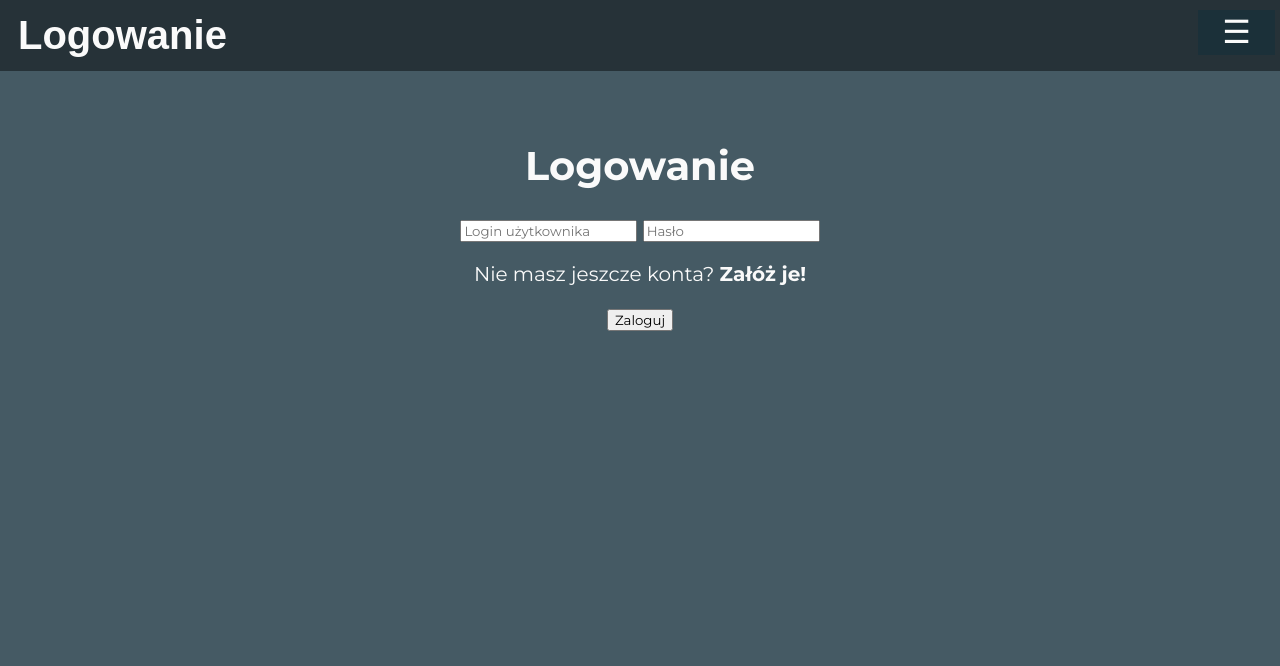
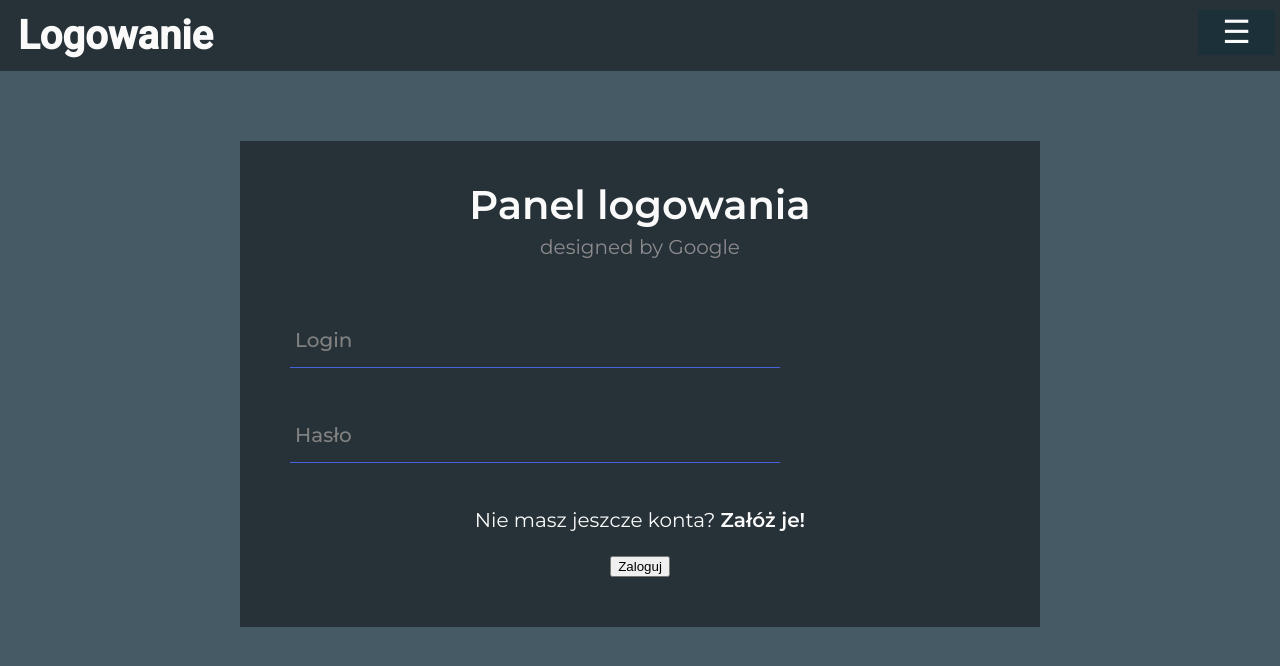
Before and after one commit to Yournicknamehere/E14, a PHP site: page /logowanie.php in a window 1280 px wide. Shown: the top 666 px of the page. Run offline with PHP 8.4, Linux system fonts and the light colour scheme.

Commit message:
Poprawki

```diff
--- a/CSS/style.css
+++ b/CSS/style.css
@@ -1,4 +1,5 @@
-@import url('https://fonts.googleapis.com/css?family=Montserrat:400,500,600,700&display=swap');
+@import url('https://fonts.googleapis.com/css?family=Montserrat:400,500,600&display=swap');
+@import url('https://fonts.googleapis.com/css?family=Roboto:400,500&display=swap');
 * {
     box-sizing: border-box;
     -webkit-box-sizing: border-box;
@@ -14,23 +15,27 @@ body {
     font-family: 'Montserrat', sans-serif;
 }
 
-.login-form {
-    font-family: 'Montserrat', sans-serif;
-    width: 600px;
-    margin: 30px auto 0;
-    display: block;
-    background: #455a64;
-    padding: 10px 50px 50px;
+.container {
+    max-width: 800px;
+    margin:30px auto 0;
+    display:block;
+    background: #263238;
+    padding:10px 50px 50px 50px;
+    text-align: center;
 }
 
-.login-form h2 {
-    text-align: center;
+.container h2 {
+    text-align:center;
+    font-size: 40px;
     margin-bottom: 50px;
+    line-height: 42px;
+    color: #fafafa;
 }
 
-.login-form h2 small {
+.container h2 small {
     font-weight: normal;
-    color: #fafafa;
+    font-size: 20px;
+    color: #c0b8b8ab;
     display: block;
 }
 
@@ -40,49 +45,91 @@ body {
 }
 
 .group input {
-    font-size: 18px;
+    font-size: 24px;
     padding: 10px 10px 10px 5px;
+    font-weight: 500;
+    font-family: 'Montserrat', sans-serif;
     display: block;
-    width: 300px;
+    width: 70%;
     border: none;
-    border-bottom: 1px solid #757575;
+    border-bottom: 1px solid rgb(70, 100, 221);
+    color: #fafafa;
+    background: #263238;
 }
 
 .group input:focus { outline: none; }
 
 .group label {
-    color: #999;
-    font-size: 18px;
-    font-weight: normal;
+    color: #818181;
+    font-size: 20px;
+    font-family: 'Montserrat', sans-serif;
+    font-weight: 500;
     position: absolute;
     pointer-events: none;
     left: 5px;
     top: 10px;
-    transition: 0.2 ease all;
-    -moz-transition: 0.2 ease all;
-    -webkit-transition: 0.2 ease all;
+    transition: 0.4s ease all;
+    -moz-transition: 0.4s ease all;
+    -webkit-transition: 0.4s ease all;
 }
 
 .group input:focus ~ label, input:valid ~ label {
     top: -20px;
-    font-size: 14px;
-    color: #5264AE;
+    font-size: 16px;
+    font-family: 'Montserrat', sans-serif;
+    color: rgb(70, 100, 221);
+    font-weight: 500;
 }
 
-.bar { position: relative; display: block; width: 300px; }
+.bar { position: relative; display: block; width: 70%; }
 .bar:before, .bar:after {
     content: '';
     height: 2px;
     width: 0;
     bottom: 1px;
     position: absolute;
-    background: #5264AE;
-    transition: 0.2 ease all;
-    -moz-transition: 0.2 ease all;
-    -webkit-transition: 0.2 ease all;
+    background: rgb(70, 100, 221);
+    transition: 0.4s ease all;
+    -moz-transition: 0.4s ease all;
+    -webkit-transition: 0.4s ease all;
 }
 .bar:before { left: 50%; }
 .bar:after { right: 50%; }
+
+.group input:focus ~ .bar:before, .group input:focus ~ .bar:after {
+    width: 50%;
+}
+
+.highlight {
+    position:absolute;
+    height:60%;
+    width: 0;
+    top:25%;
+    left:0;
+    pointer-events:none;
+    opacity:0.5;
+}
+
+.group input:focus ~ .highlight {
+    -webkit-animation:inputHighlighter 0.4s ease;
+    -moz-animation:inputHighlighter 0.4s ease;
+    animation:inputHighlighter 0.4s ease;
+}
+
+@-webkit-keyframes inputHighlighter {
+	from { background:rgb(70, 100, 221); }
+  to 	{ width:0; background:transparent; }
+}
+
+@-moz-keyframes inputHighlighter {
+	from { background:rgb(70, 100, 221); }
+  to 	{ width:0; background:transparent; }
+}
+
+@keyframes inputHighlighter {
+	from { background:rgb(70, 100, 221); }
+  to 	{ width:0; background:transparent; }
+}
 
 .header {
     overflow: hidden;
@@ -91,7 +138,7 @@ body {
     transition: 0.5s;
     -moz-transition: 0.5s;
     -webkit-transition: 0.5s;
-    font-family: Arial, Helvetica, sans-serif;
+    font-family: 'Roboto', sans-serif;
 }
 
 .header a {
@@ -125,8 +172,6 @@ body {
     float: right;
 }
 
-
-
 .info {
     font-family: Arial, Helvetica, sans-serif;
     font-size: 40px;
@@ -144,9 +189,6 @@ body {
     font-size: 20px;
 }
 
-input {
-    font-family: 'Montserrat', sans-serif !important;
-}
 
 input:focus {
     outline: none;
--- a/logowanie.php
+++ b/logowanie.php
@@ -8,6 +8,14 @@
     <link rel="stylesheet" href="/CSS/style.css">
     <script src="/JS/main.js"></script>
     <title>Logowanie</title>
+    <script>
+        window.console = window.console || function(t) {};
+    </script>
+    <script>
+        if (document.location.search.match(/type=embed/gi)) {
+            window.parent.postMessage("resize", "*");
+        }
+    </script>
 </head>
 <body>
     <div class="header" id="header">
@@ -42,14 +50,25 @@
     </div>
 
     <div class="content">
-        <form action="<?php echo $_SERVER["PHP_SELF"];?>" method="POST" class="form">
-            <h1>Logowanie</h1>
-            <input type="text" name="login" placeholder="Login użytkownika" maxlength="50" required>
-
-            <input type="password" name="haslo" placeholder="Hasło" maxlength="50" required>
-            <p>Nie masz jeszcze konta? <a href="rejestrowanie.php"><b>Załóż je!</b></a></p>
-            <input type="submit" name="submitLoguj" value="Zaloguj"/>
-        </form>
+        <div class="container">
+            <h2>Panel logowania<small>designed by Google</small></h2>
+            <form action="<?php echo $_SERVER["PHP_SELF"];?>" method="POST">
+                <div class="group">
+                    <input type="text" name="login" maxlength="50" required>
+                    <span class="highlight"></span>
+                    <span class="bar"></span>
+                    <label>Login</label>
+                </div>
+                <div class="group">
+                    <input type="password" name="haslo" maxlength="50" required>
+                    <span class="highlight"></span>
+                    <span class="bar"></span>
+                    <label>Hasło</label>
+                </div>
+                <p>Nie masz jeszcze konta? <a href="rejestrowanie.php"><b>Załóż je!</b></a></p>
+                <input type="submit" name="submitLoguj" value="Zaloguj"/>
+            </form>
+        </div>
 
         <?php
             if(isset($_POST['submitLoguj'])){
```
Also changed, not shown: HTML/googleForm.html (+133 -79 lines).
